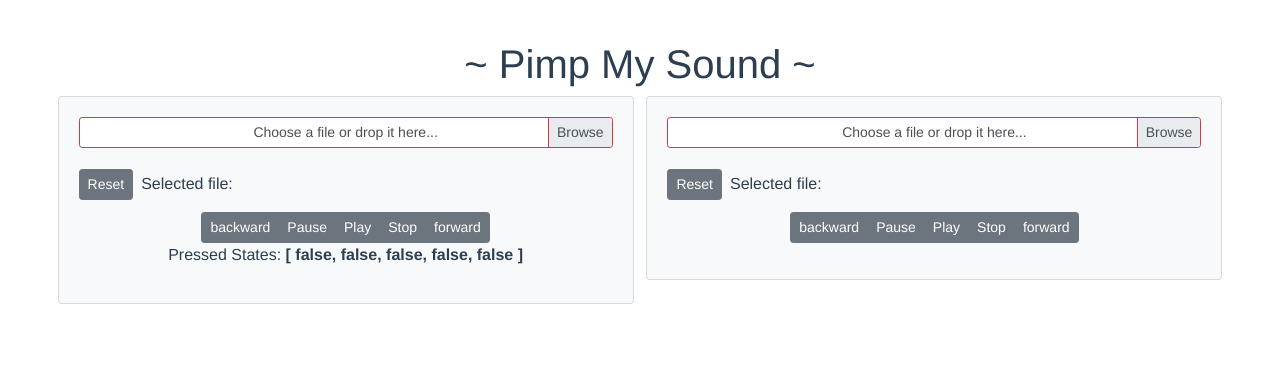
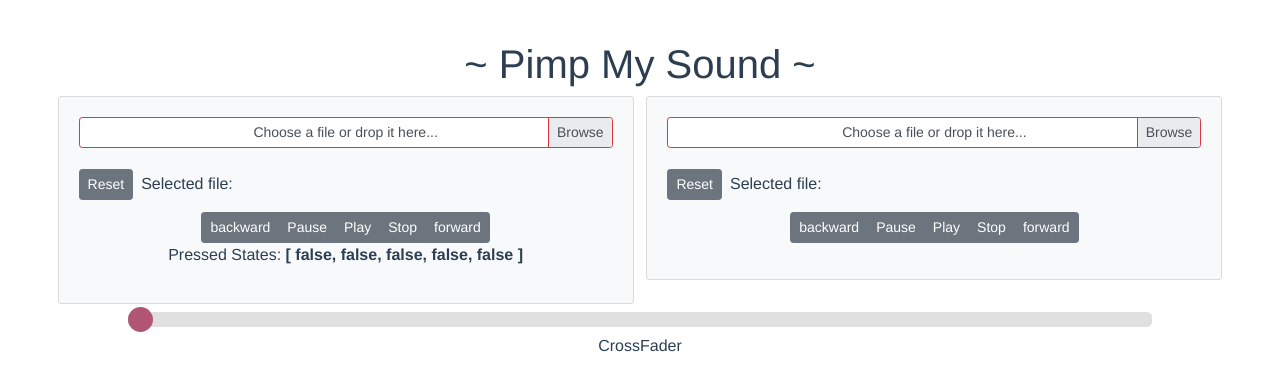
Before and after one commit to aimazeme/PimpMySound, a Vue app: page / in a window 1280 px wide. Shown: the top 390 px of the page. Built offline with nearby package versions, Linux system fonts and the light colour scheme.

Commit message:
Global Eventbus and AudioCtx, added Crossfader

```diff
--- a/src/App.vue
+++ b/src/App.vue
@@ -84,16 +84,20 @@
         </b-form-group>
       </div>
     </b-card>
+
+    <CrossFader/>
+
   </div>
 </template>
 
 <script>
 import PimpMySound from './components/PimpMySound.vue'
+import CrossFader from './components/Crossfader.vue'
 
 export default {
   name: 'app',
   components: {
-    PimpMySound,
+    PimpMySound, CrossFader
   },
 
   data() {
--- /dev/null
+++ b/src/components/Crossfader.vue
@@ -0,0 +1,100 @@
+<template>
+    <div class="sliderContainer">
+
+        <input type="range" min="0" max= {sliderMaxValue} v-model="sliderValue" class="slider" v-on:input="adjustCrossfading">
+
+        <div>
+            <label class="sliderLabel">CrossFader</label>
+        </div>
+
+    </div>
+</template>
+
+<script>
+import {EventBus} from '../main.js';
+import {AudioCtx} from '../main.js';
+
+export default {
+    name: 'Crossfader',
+    data() {
+
+        return {
+            sliderMaxValue: 100,
+            sliderValue: 0,
+            gainNode1: GainNode,
+            gainNode2: GainNode,
+        }
+    },
+
+    created() {
+        this.gainNode1 = AudioCtx.createGain();
+        this.gainNode2 = AudioCtx.createGain();
+
+        EventBus.$on('to-crossFader', (audioNodeA, audioNodeB) => {
+            audioNodeA.connect(this.gainNode1);
+            audioNodeB.connect(this.gainNode2);
+            this.gainNode1.connect(AudioCtx.destination);
+            this.gainNode2.connect(AudioCtx.destination);
+            // eslint-disable-next-line no-console
+            console.log("Cpnnected to: Crossfader");
+            EventBus.$off();
+        });
+
+
+    },
+
+    methods: {
+        adjustCrossfading() {
+            //Calculate new values with sliderValue (gain values are between 0..1)
+            const PERCENTAGE = parseInt(this.sliderValue) / parseInt(this.sliderMaxValue);
+
+            //Linear (with Cosinus) Curve
+            // this.gainNode1.gain.value = Math.cos(PERCENTAGE * Math.PI / 2);
+            // this.gainNode2.gain.value = Math.cos((1-PERCENTAGE) * Math.PI / 2);
+
+            //Exponential curve
+            this.gainNode1.gain.value = Math.pow(1 - (PERCENTAGE - 1), 2);
+            this.gainNode2.gain.value = 1 - Math.pow(PERCENTAGE, 2)
+        },
+    }
+}
+</script>
+
+<style scoped>
+.sliderContainer {
+    width: 100%;
+}
+
+.sliderLabel {
+    text-align: center;
+}
+
+.slider:hover {
+    opacity: 1;
+}
+
+.slider {
+    -webkit-appearance: none;
+    margin-top: .5em;
+    width: 80%;
+    height: 15px;
+    border-radius: 5px;
+    background: #d3d3d3;
+    outline: none;
+    opacity: 0.7;
+    -webkit-transition: .2s;
+    transition: opacity .2s;
+}
+
+.slider::-webkit-slider-thumb {
+    -webkit-appearance: none;
+    appearance: none;
+    width: 25px;
+    height: 25px;
+    border-radius: 50%;
+    background: rgb(143, 15, 58);
+    cursor: pointer;
+}
+
+
+</style>
--- a/src/main.js
+++ b/src/main.js
@@ -8,6 +8,12 @@ Vue.use(BootstrapVue);
 
 Vue.config.productionTip = false
 
+//---------------------Global Objects to import!---------------------//
+//Eventbus for communicating between components
+export const EventBus = new Vue();
+export const AudioCtx = new AudioContext();
+//------------------------------------------------------------------//
+
 new Vue({
   render: h => h(App),
 }).$mount('#app')
```
